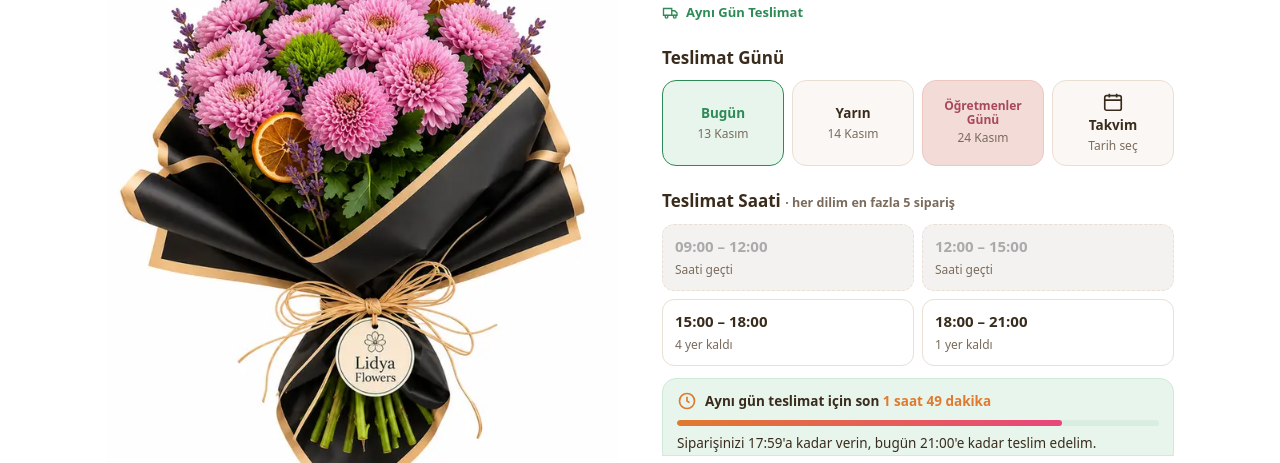
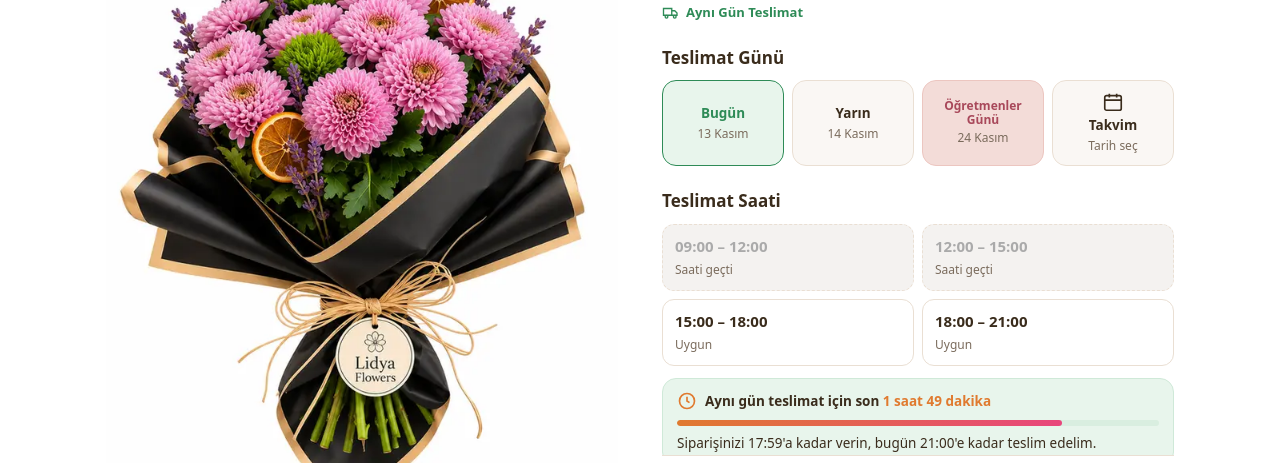
Before and after one commit to veinpsycoo/lidya-flowers-ornek, a plain HTML site: page urun.html in a window 1280 px wide. Shown: the part 268-731 px from the top of the page. Drawn offline with Linux system fonts and the light colour scheme.

Commit message:
Dilimlerde kalan sayı yerine Uygun/Dolu

```diff
--- a/urun.html
+++ b/urun.html
@@ -102,7 +102,7 @@ footer{background:var(--ink);color:#d8cbbd;padding:22px 0;font-size:12.5px;text-
    <h2>Teslimat Günü</h2>
    <div class="gunler" id="gunler" role="radiogroup" aria-label="Teslimat günü"></div>
 
-   <h2>Teslimat Saati <small>· her dilim en fazla 5 sipariş</small></h2>
+   <h2>Teslimat Saati</h2>
    <div class="dilimler" id="dilimler" role="radiogroup" aria-label="Teslimat saati"></div>
 
    <div class="bilgi" id="bilgi" aria-live="polite"></div>
@@ -143,8 +143,8 @@ function doluluk(d,i){const s=(d.getDate()*7+i*3)%6; if(i===((d.getDate())%4))re
 function dilimDurum(d,i){
  const [b,e]=DILIM[i];
  if(ayni(d,bugun)){ if(dk>KESIM) return {kapali:true,yazi:'Bugün için sipariş kapandı'}; if(dk>=e*60) return {kapali:true,yazi:'Saati geçti'}; }
- const n=doluluk(d,i); if(n>=5) return {kapali:true,dolu:true,yazi:'Kontenjan dolu'};
- return {kapali:false,yazi:(5-n)+' yer kaldı'};
+ const n=doluluk(d,i); if(n>=5) return {kapali:true,dolu:true,yazi:'Dolu'};
+ return {kapali:false,yazi:'Uygun'};
 }
 let secGun=null,secDilim=null;
 const ozelTarih=(()=>{let t=new Date(bugun.getFullYear(),OZEL.m,OZEL.d);if(t<bugun)t=new Date(bugun.getFullYear()+1,OZEL.m,OZEL.d);return t})();
```
